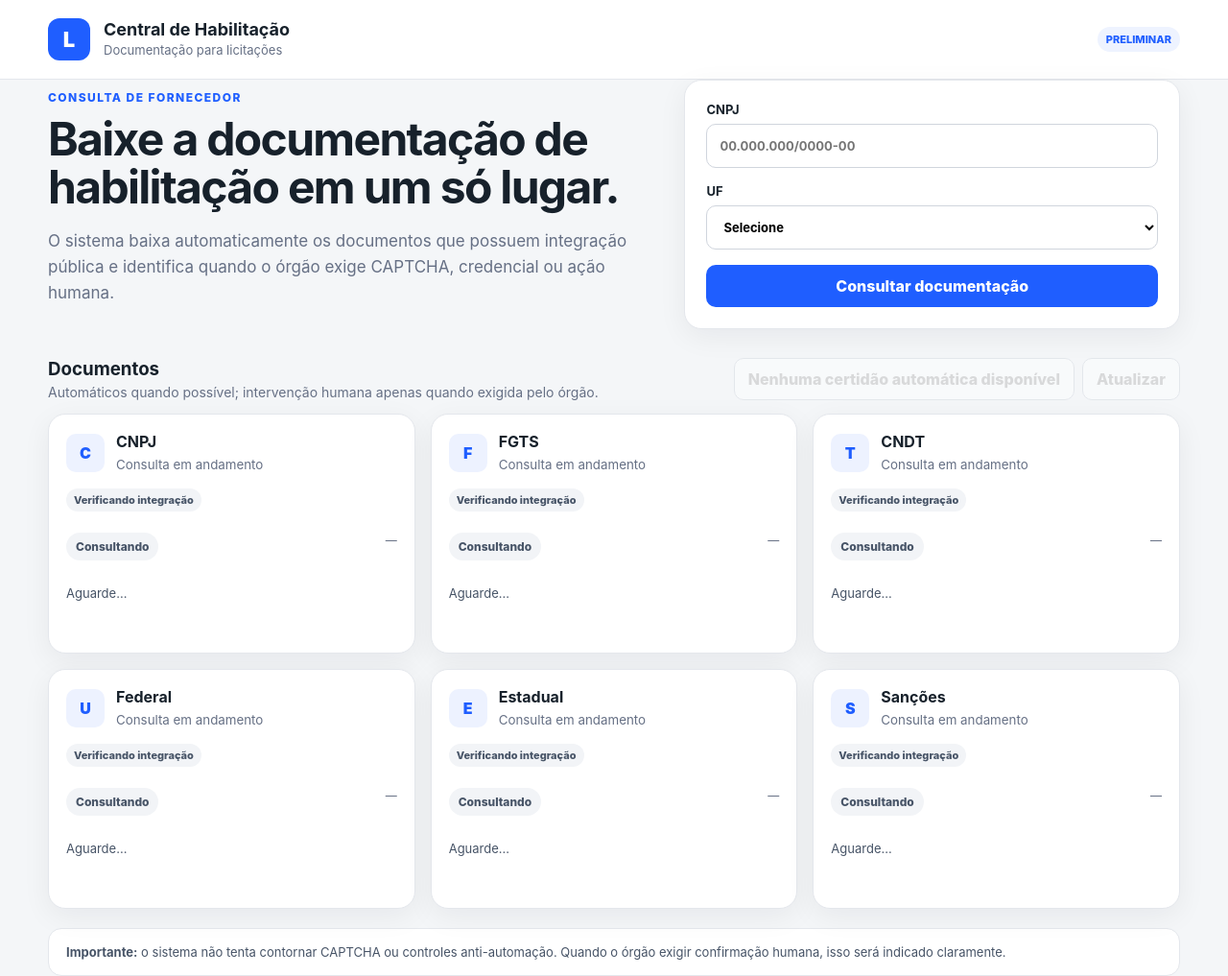
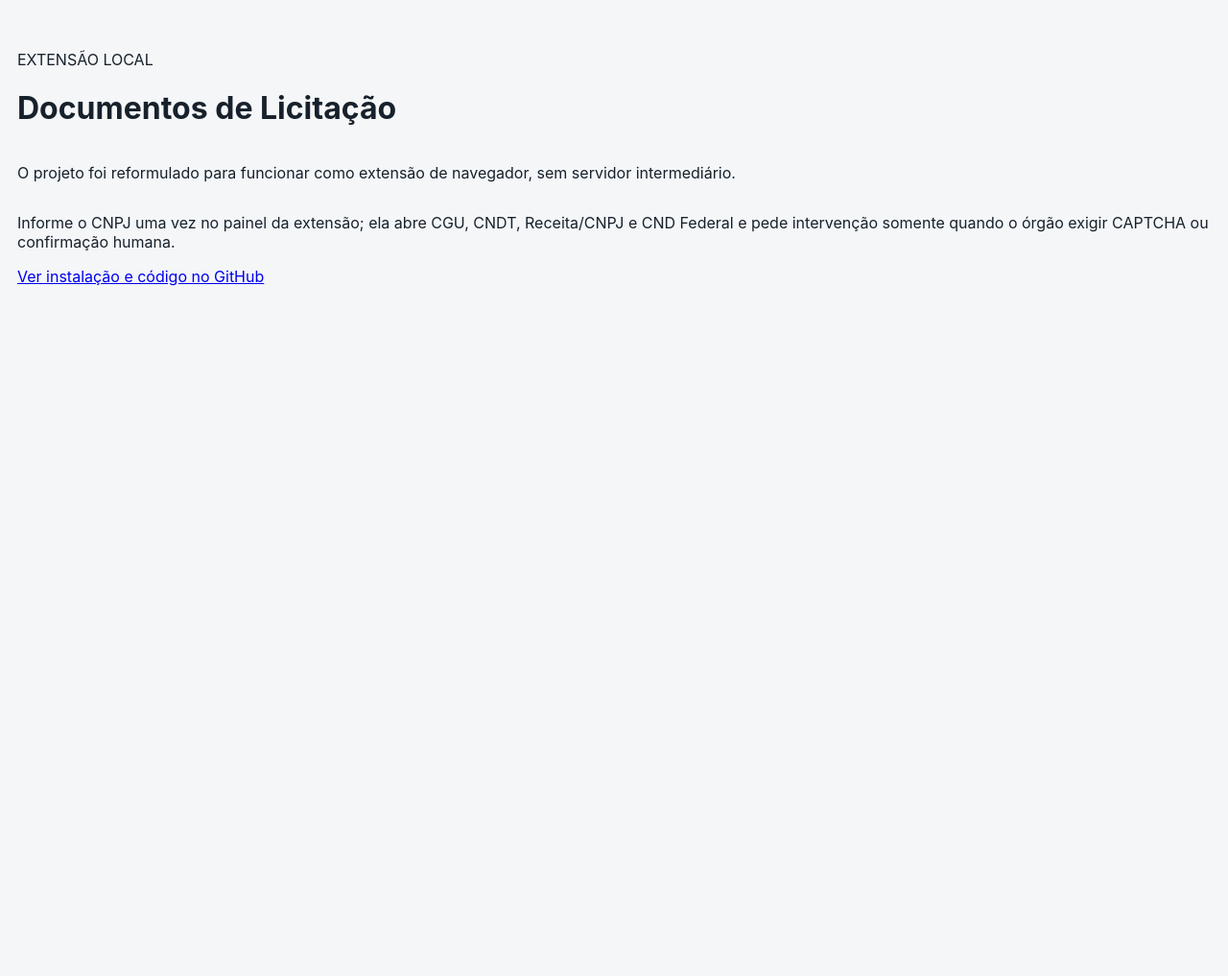
Before and after one commit to samucaoo1/Documentos_licitacao, a browser extension: page index.html in a window 1280 px wide. Shown: the whole page at 96% size. After the commit the page ends 800 px from the top, so only its background shows below. Drawn offline with Linux system fonts and the light colour scheme.

Commit message:
refactor: turn Pages into extension landing page

```diff
--- a/index.html
+++ b/index.html
@@ -3,133 +3,25 @@
 <head>
   <meta charset="utf-8">
   <meta name="viewport" content="width=device-width,initial-scale=1">
-  <meta name="description" content="Central para consulta e download de documentos de habilitação em licitações">
-  <title>Central de Habilitação</title>
+  <title>Documentos de Licitação</title>
   <link rel="stylesheet" href="styles.css">
 </head>
 <body>
-  <header>
-    <div class="wrap brand">
-      <div class="logo">L</div>
-      <div>
-        <h1>Central de Habilitação</h1>
-        <p>Documentação para licitações</p>
-      </div>
-      <span class="beta">PRELIMINAR</span>
-    </div>
-  </header>
-
-  <main class="wrap">
-    <section class="hero">
-      <div>
-        <span class="eyebrow">Consulta de fornecedor</span>
-        <h2>Baixe a documentação de habilitação em um só lugar.</h2>
-        <p>
-          O sistema baixa automaticamente os documentos que possuem integração
-          pública e identifica quando o órgão exige CAPTCHA, credencial ou ação humana.
-        </p>
-      </div>
-
-      <form id="searchForm" class="panel">
-        <label>
-          CNPJ
-          <input id="cnpj" maxlength="18" placeholder="00.000.000/0000-00" required>
-        </label>
-
-        <label>
-          UF
-          <select id="uf" required>
-            <option value="">Selecione</option>
-            <option>MG</option>
-            <option>SP</option>
-            <option>RJ</option>
-            <option>ES</option>
-          </select>
-        </label>
-
-        <button type="submit">Consultar documentação</button>
-      </form>
-    </section>
-
-    <section id="environmentNotice" class="environment hidden"></section>
-
-    <section id="company" class="panel company hidden">
-      <div class="companyMain">
-        <div>
-          <small>Fornecedor</small>
-          <h3 id="companyName">—</h3>
-          <p id="companyMeta">—</p>
-        </div>
-        <span id="overall" class="badge neutral">Aguardando</span>
-      </div>
-
-      <div id="companyCnaes" class="cnaes hidden">
-        <div class="cnaePrincipal">
-          <small>Atividade principal (CNAE)</small>
-          <strong id="primaryCnae">—</strong>
-        </div>
-
-        <details id="secondaryCnaesBox" class="secondaryCnaes hidden">
-          <summary id="secondaryCnaesSummary">CNAEs secundários</summary>
-          <div id="secondaryCnaes" class="cnaeList"></div>
-        </details>
-      </div>
-    </section>
-
-    <section class="toolbar">
-      <div>
-        <h3>Documentos</h3>
-        <p>Automáticos quando possível; intervenção humana apenas quando exigida pelo órgão.</p>
-      </div>
-      <div class="toolbarActions">
-        <button id="downloadAvailable" disabled>Baixar automáticos</button>
-        <button id="refresh" disabled>Atualizar</button>
-      </div>
-    </section>
-
-    <section id="documents" class="grid"></section>
-
-    <section class="note">
-      <strong>Importante:</strong>
-      o sistema não tenta contornar CAPTCHA ou controles anti-automação.
-      Quando o órgão exigir confirmação humana, isso será indicado claramente.
-    </section>
+  <main class="card">
+    <span class="tag">EXTENSÃO LOCAL</span>
+    <h1>Documentos de Licitação</h1>
+    <p>
+      O projeto foi reformulado para funcionar como extensão de navegador,
+      sem servidor intermediário.
+    </p>
+    <p>
+      Informe o CNPJ uma vez no painel da extensão; ela abre CGU, CNDT,
+      Receita/CNPJ e CND Federal e pede intervenção somente quando o órgão
+      exigir CAPTCHA ou confirmação humana.
+    </p>
+    <a href="https://github.com/samucaoo1/Documentos_licitacao">
+      Ver instalação e código no GitHub
+    </a>
   </main>
-
-  <template id="card">
-    <article class="panel card">
-      <div class="head">
-        <div class="icon"></div>
-        <div>
-          <h4></h4>
-          <small class="source"></small>
-        </div>
-      </div>
-
-      <div class="modeRow">
-        <span class="mode"></span>
-      </div>
-
-      <div class="status">
-        <span class="badge"></span>
-        <span class="validity">—</span>
-      </div>
-
-      <p class="message"></p>
-
-      <details class="details hidden">
-        <summary>Ver detalhes</summary>
-        <div class="detailsBody"></div>
-      </details>
-
-      <div class="cardActions">
-        <button class="action downloadAction hidden">Baixar certidão</button>
-        <button class="action portalAction hidden">Emitir / baixar no portal</button>
-      </div>
-    </article>
-  </template>
-
-  <script src="config.js"></script>
-  <script src="app.js"></script>
 </body>
 </html>
```
